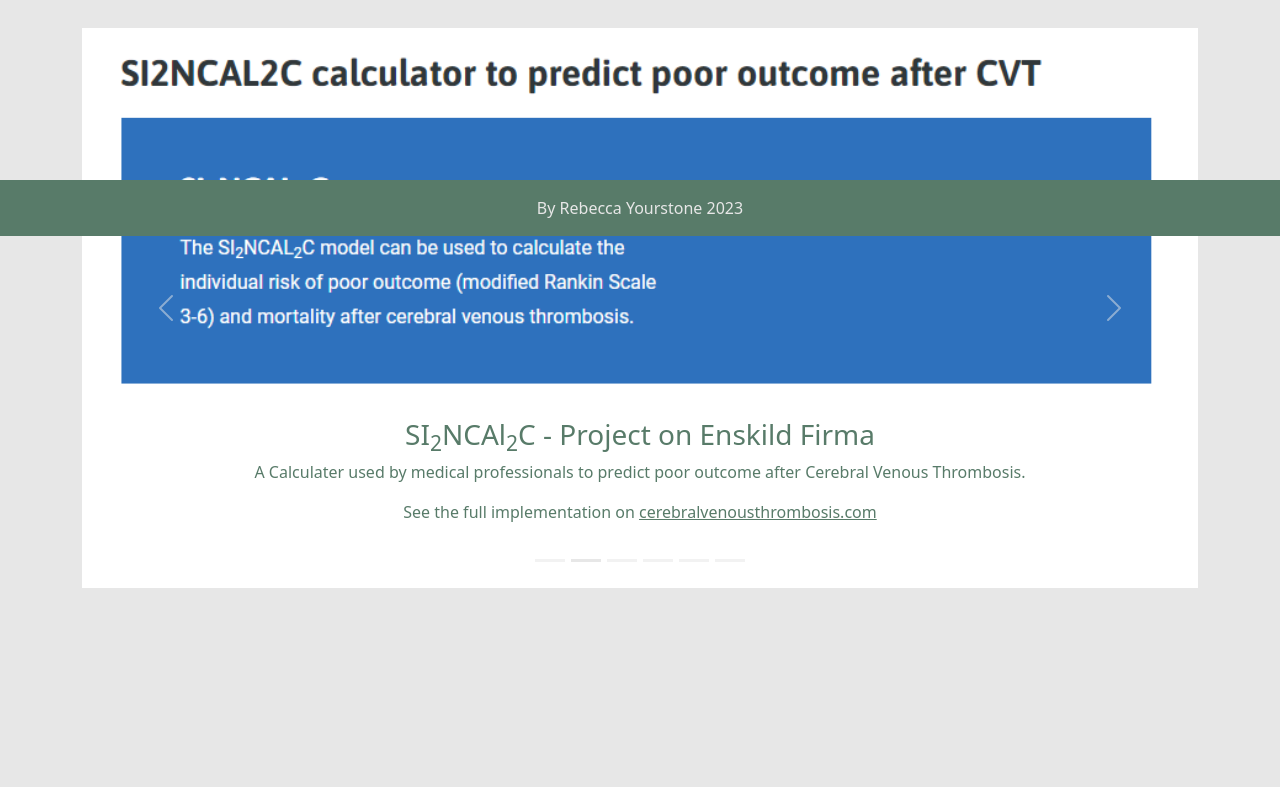
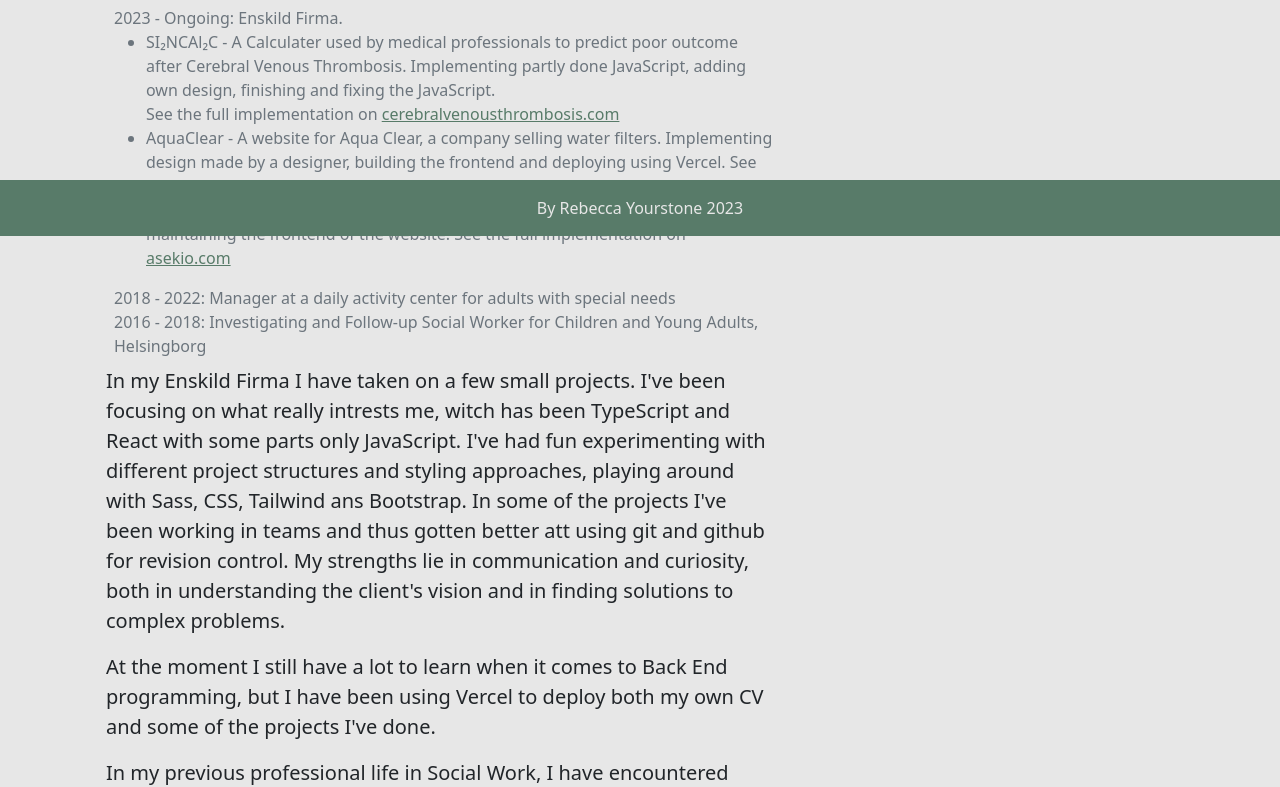
Before and after one commit to rebeccayourstone/CV, a React (Vite) app: page /experience in a window 1280 px wide. Shown: the part 564-1351 px from the top of the page. Before the commit the page ends 1212 px from the top, so only its background shows below. Built offline with nearby package versions, Linux system fonts and the light colour scheme.

Commit message:
Some style fixes and updated texts

```diff
--- a/src/App.tsx
+++ b/src/App.tsx
@@ -25,7 +25,7 @@ function App() {
           <Container className="mb-4">
             <Routes>
               <Route path="/" element={<Home />} />
-              <Route path="/experiance" element={<Experience />} />
+              <Route path="/experience" element={<Experience />} />
               <Route path="/about" element={<About />} />
             </Routes>
           </Container>
--- a/src/components/NavbarR.tsx
+++ b/src/components/NavbarR.tsx
@@ -29,7 +29,7 @@ function NavbarR() {
           className="d-flex justify-content-center align-items-centertext-alert font-weight-bold"
           style={{ width: "100%", fontWeight: "bold" }}
         >
-          <p className="mt-3 ">
+          <p className="text-xl mt-3 ">
             Looking for an internship 231120 - 240212 in front end development!
           </p>
         </Container>
--- a/src/globals.scss
+++ b/src/globals.scss
@@ -19,6 +19,21 @@ $white: #e7e7e7;
 
 $link-decoration: #e0e0e0;
 
+// Global font sizes
+
+$font-size-medium: 1.25rem;
+
+// body {
+//   font-size: $font-size-medium; // Using the medium font size
+// }
+
+span {
+  font-size: $font-size-medium; // Using the small font size for spans}
+}
+
+p {
+  font-size: $font-size-medium; // Using the small font size for paragraphs
+}
 // Primary - bg-primary and text-primary
 // Secondary - bg-secondary and text-secondary
 // Success - bg-success and text-success
--- a/src/languages/en.tsx
+++ b/src/languages/en.tsx
@@ -24,7 +24,7 @@ export default {
     "My name is Rebecca and I used to work as a Social Worker. For a few years I have had an interest in web development and I have recently taken the first steps towards my new profession and am now studying to become a front end developer!",
 
   ownCompany:
-    "I've been having so much fun learning programming that I have started my own 'enskild firma' and am taking on small projects. You can find them in the carousel below or on the 'experiance' page.",
+    "I've been having so much fun learning programming that I have started my own 'Enskild Firma' where I am taking on small projects. You can find them in the carousel below or on the 'experiance' page.",
 
   hobbyOne: "Music",
   hobbyOneDescription:
@@ -72,8 +72,7 @@ export default {
 
   workLife: "Professional life",
 
-  enskildFirma:
-    "2023 - Ongoing: Started my own 'enskild firma' taking on small projects.",
+  enskildFirma: "2023 - Ongoing: Enskild Firma.",
 
   project1:
     "SI₂NCAl₂C - A Calculater used by medical professionals to predict poor outcome after Cerebral Venous Thrombosis. Implementing partly done JavaScript, adding own design, finishing and fixing the JavaScript. ",
@@ -91,6 +90,12 @@ export default {
   socialWorker:
     "2016 - 2018: Investigating and Follow-up Social Worker for Children and Young Adults, Helsingborg",
 
+  enskildFirmaWork:
+    "In my Enskild Firma I have taken on a few small projects. I've been focusing on what really intrests me, witch has been TypeScript and React with some parts only JavaScript.  I've had fun experimenting with different project structures and styling approaches, playing around with Sass, CSS, Tailwind ans Bootstrap. In some of the projects I've been working in teams and thus gotten better att using git and github for revision control. My strengths lie in communication and curiosity, both in understanding the client's vision and in finding solutions to complex problems.",
+
+  enskildFirmaBackEnd:
+    "At the moment I still have a lot to learn when it comes to Back End programming, but I have been using Vercel to deploy both my own CV and some of the projects I've done.",
+
   workDescription:
     "In my previous professional life in Social Work, I have encountered many different individuals with varying circumstances and needs. Broadly speaking, my job has been to try to establish good collaboration with children, relatives, professionals, and adults in need of support, even in difficult situations.",
 
--- a/src/languages/sv.tsx
+++ b/src/languages/sv.tsx
@@ -72,7 +72,7 @@ export default {
 
   workLife: "Yrkesliv",
 
-  enskildFirma: "2023 - Pågående: Startade en enskild firma.",
+  enskildFirma: "2023 - Pågående: Enskild Firma.",
 
   project1:
     "SI₂NCAl₂C - En kalkylator som används av sjukvården för att förutsäga prognos efter Cerebral Venous Thrombosis. Implementerade delvis färdig JavaScript, la till egen design, färdigställde och fixade JavaScript. ",
@@ -90,6 +90,12 @@ export default {
   socialWorker:
     "2016 - 2018: Utredande och uppföljande Socialsekreterare för barn och unga vuxna, Helsingborg",
 
+  enskildFirmaWork:
+    "I min enskilda firma har jag tagit mig an några mindre projekt. Jag har fokuserat på det som intresserat mig mest, vilket har varit TypeScript och React med vissa delar enbart JavaScript. Jag har haft roligt med att experimentera med olika projektstrukturer och stylingmetoder, testat Sass, CSS, Tailwind och Bootstrap. I några av projekten har jag arbetat i team och därmed blivit bättre på att använda git och github för versionshantering. Mina styrkor ligger i kommunikation och nyfikenhet, både i att förstå kundens vision och i att hitta lösningar på komplexa problem.",
+
+  enskildFirmaBackEnd:
+    "För tillfället har jag fortfarande mycket att lära mig när det kommer till Back End, till de projekt jag jobbat på har jag använt mig av Vercel för att deploya både min egen CV och några av de projekten jag gjort.",
+
   workDescription:
     "I mitt tidigare yrkesliv inom Socialt Arbete har jag mött många olika männniskor med olika förutsättningar och behov. Mitt jobb har i breda drag varit att försöka hitta ett bra samarbete med barn, anhöriga, yrkesverksamma och vuxna med stödbehov även i svåra situationer.",
 
--- a/src/pages/About.tsx
+++ b/src/pages/About.tsx
@@ -27,16 +27,22 @@ export function About() {
           <Row className="fs-4 mt-3 text-primary">Hobbies</Row>
           <Row className="d-flex flex-column flex-md-row">
             <Col>
-              <FaItunesNote />
-              {translate("hobbyOne", currentLang.lang)}
+              <span>
+                <FaItunesNote />
+                {translate("hobbyOne", currentLang.lang)}
+              </span>
               <p>{translate("hobbyOneDescription", currentLang.lang)}</p>
             </Col>
             <Col>
-              <FaPaw /> {translate("hobbyTwo", currentLang.lang)}
+              <span>
+                <FaPaw /> {translate("hobbyTwo", currentLang.lang)}
+              </span>
               <p>{translate("hobbyTwoDescription", currentLang.lang)}</p>
             </Col>
             <Col>
-              <TbScubaMask /> {translate("hobbyThree", currentLang.lang)}
+              <span>
+                <TbScubaMask /> {translate("hobbyThree", currentLang.lang)}
+              </span>
               <p>{translate("hobbyThreeDescription", currentLang.lang)}</p>
             </Col>
           </Row>
--- a/src/pages/Experience.tsx
+++ b/src/pages/Experience.tsx
@@ -92,7 +92,12 @@ export function Experience() {
             {translate("socialWorker", currentLang.lang)}
           </Row>
         </Col>
-
+        <p className="mt-2">
+          {translate("enskildFirmaWork", currentLang.lang)}
+        </p>
+        <p className="mt-2">
+          {translate("enskildFirmaBackEnd", currentLang.lang)}
+        </p>
         <p className="mt-2">{translate("workDescription", currentLang.lang)}</p>
         <p className="mt-2">{translate("qualities", currentLang.lang)}</p>
       </Container>
```
